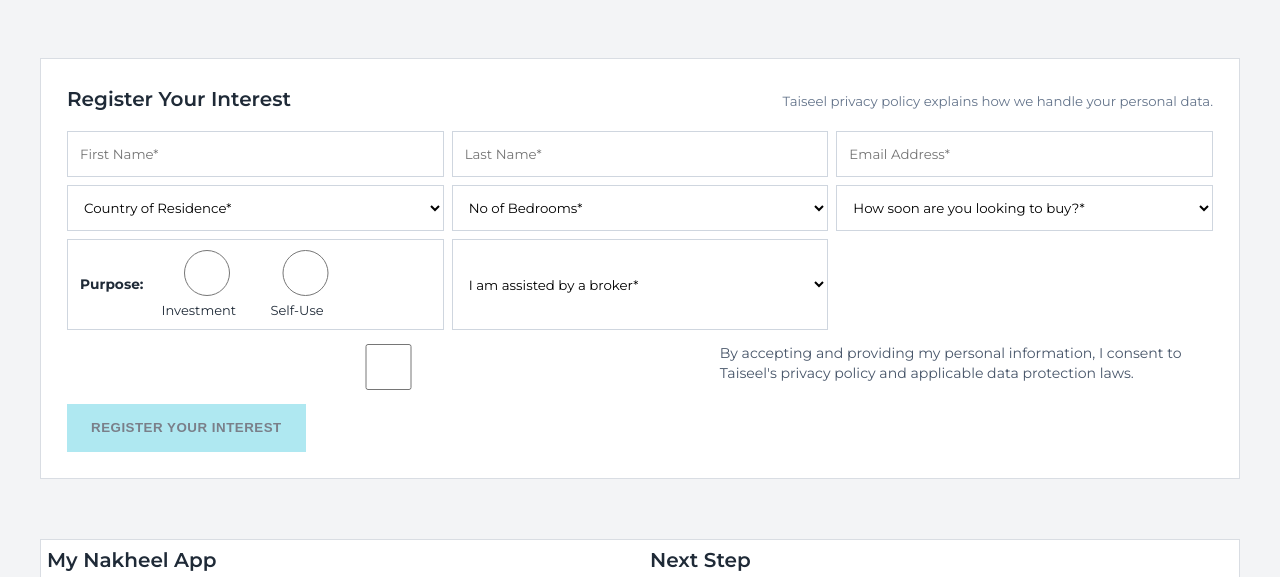
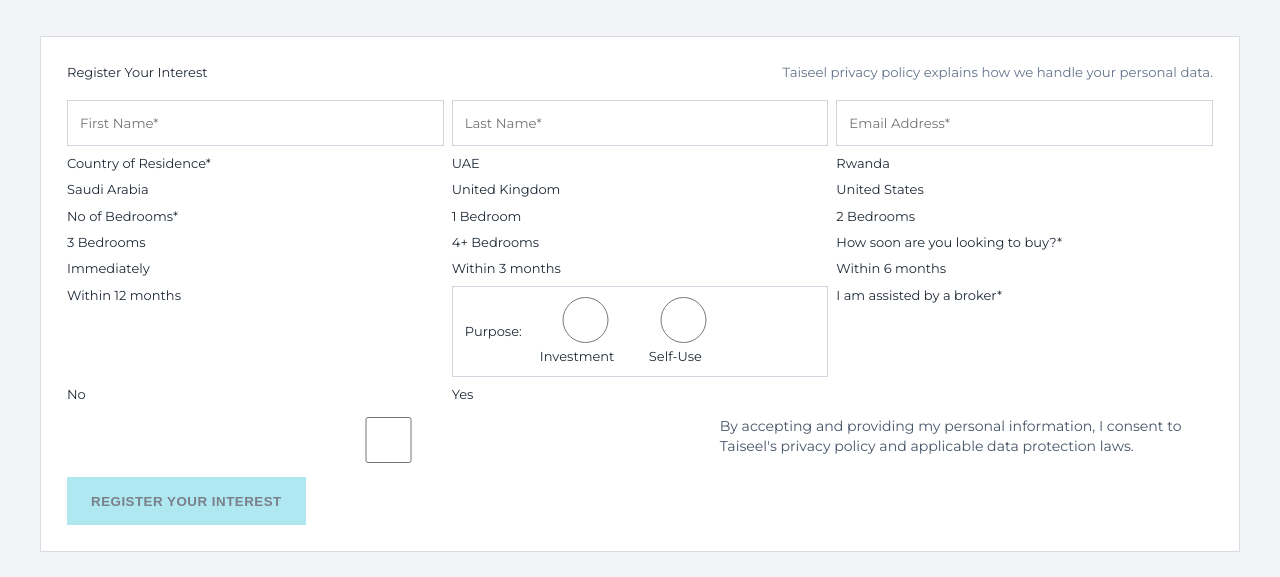
Before and after one commit to Onielq/Taiseeldevelopment, a website: page palm-central-private-residences.html in a window 1280 px wide. Shown: the part 2114-2691 px from the top of the page. Drawn offline with nearby package versions, Linux system fonts and the light colour scheme.

Commit message:
save changes

```diff
--- a/palm-central-private-residences.html
+++ b/palm-central-private-residences.html
@@ -574,7 +574,7 @@
     <section class="section" id="visual-collection">
         <div class="container">
             <div class="visual-wrap">
-                <h2 style="margin-bottom:12px;">Visual Collection</h2>
+                </h2 style="margin-bottom:12px;">Visual Collection</h2>
                 <div class="gallery-stage">
                     <img id="gallery-image" src="baygrove.png" alt="Palm Central visual render">
                 </div>
@@ -600,7 +600,7 @@
         <div class="container">
             <div class="form-shell">
                 <div class="form-head">
-                    <h2 style="margin-bottom:0;">Register Your Interest</h2>
+                    </h2 style="margin-bottom:0;">Register Your Interest</h2>
                     <p class="privacy">Taiseel privacy policy explains how we handle your personal data.</p>
                 </div>
 
@@ -610,7 +610,7 @@
                         <input type="text" name="lastName" placeholder="Last Name*" required>
                         <input type="email" name="email" placeholder="Email Address*" required>
 
-                        <select name="country" required>
+                        </select name="country" required>
                             <option value="">Country of Residence*</option>
                             <option>UAE</option>
                             <option>Rwanda</option>
@@ -618,14 +618,14 @@
                             <option>United Kingdom</option>
                             <option>United States</option>
                         </select>
-                        <select name="bedrooms" required>
+                        </select name="bedrooms" required>
                             <option value="">No of Bedrooms*</option>
                             <option>1 Bedroom</option>
                             <option>2 Bedrooms</option>
                             <option>3 Bedrooms</option>
                             <option>4+ Bedrooms</option>
                         </select>
-                        <select name="timeline" required>
+                        </select name="timeline" required>
                             <option value="">How soon are you looking to buy?*</option>
                             <option>Immediately</option>
                             <option>Within 3 months</option>
@@ -634,12 +634,12 @@
                         </select>
 
                         <div class="toggle-group">
-                            <strong style="font-size:0.86rem;">Purpose:</strong>
+                            </strong style="font-size:0.86rem;">Purpose:</strong>
                             <label><input type="radio" name="purpose" value="Investment" required> Investment</label>
                             <label><input type="radio" name="purpose" value="Self-Use"> Self-Use</label>
                         </div>
 
-                        <select name="broker" id="broker-assistance" required>
+                        </select name="broker" id="broker-assistance" required>
                             <option value="">I am assisted by a broker*</option>
                             <option value="No">No</option>
                             <option value="Yes">Yes</option>
```
